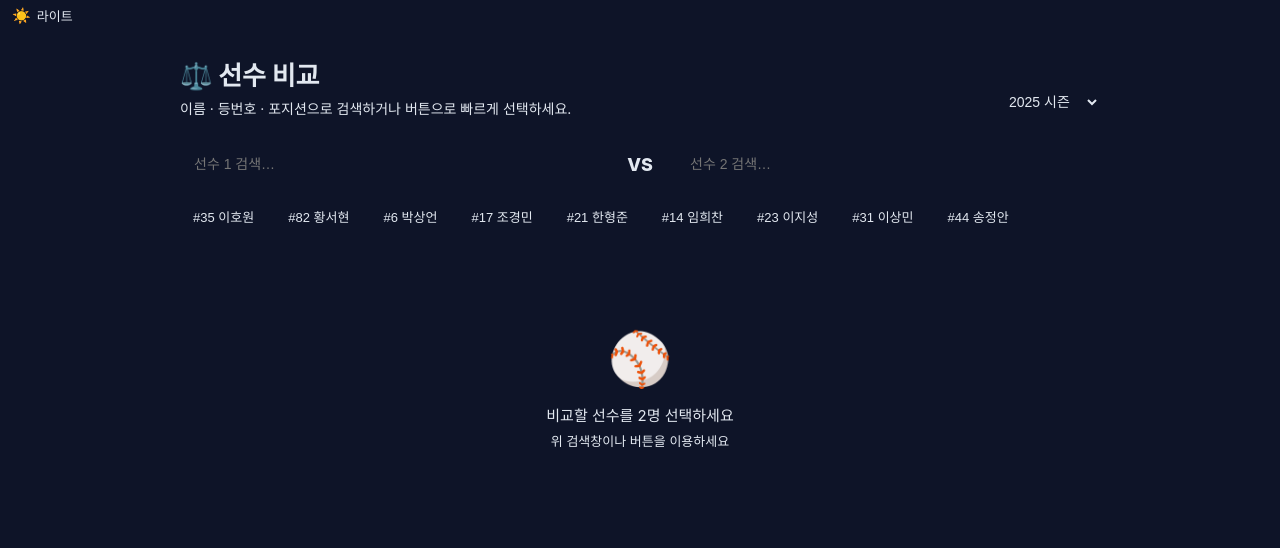
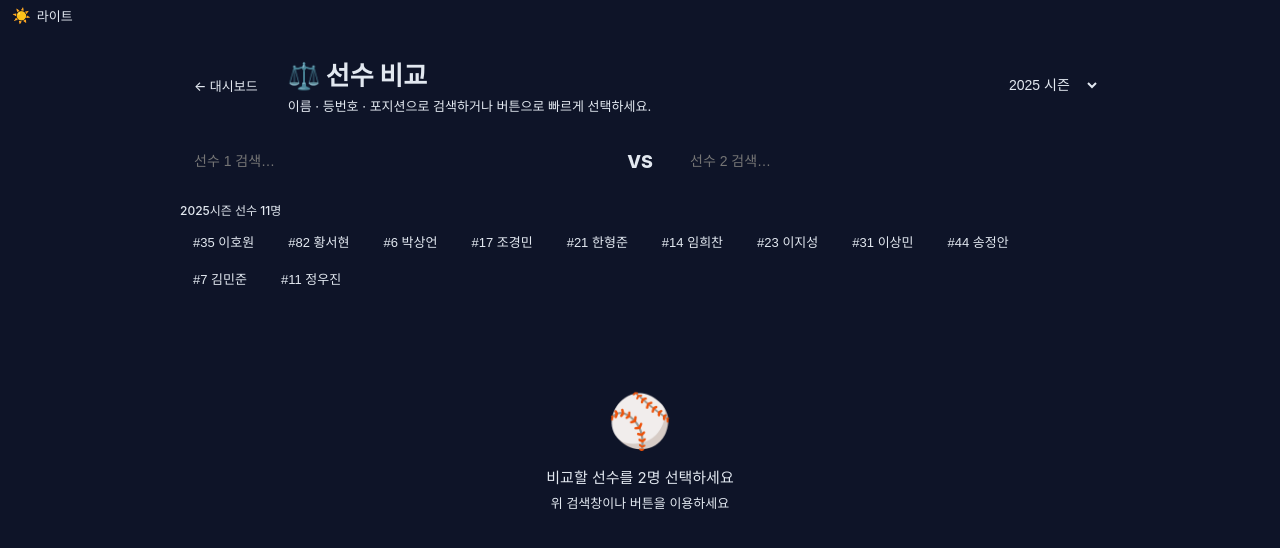
Before and after one commit to SEJINKIM-git/utah-devils-analytics, a Next.js app: page /compare in a window 1280 px wide. Shown: the top 548 px of the page. Built offline with nearby package versions, Linux system fonts and the light colour scheme.

Commit message:
fix: Supabase import 제거, mock 데이터로 대체

```diff
--- a/app/compare/page.tsx
+++ b/app/compare/page.tsx
@@ -63,50 +63,64 @@ interface CalcPitching extends PitchingStat {
   whip: number | null;
 }
 
-// ─── 데이터 페칭 ─────────────────────────────────────────────────────────────
+// ─── 데이터 페칭 (Supabase 연동) ──────────────────────────────────────────────
 
 async function fetchPlayers(): Promise<Player[]> {
-  // ── Supabase 연동 시 주석 해제 ──
-  // const supabase = createClient();
-  // const { data, error } = await supabase
-  //   .from('players')
-  //   .select(`
-  //     id, name, number, position,
-  //     batting_stats(season, at_bats, hits, doubles, triples, home_runs, rbi, walks, strikeouts, runs),
-  //     pitching_stats(season, innings, hits, runs, earned_runs, walks, strikeouts)
-  //   `)
-  //   .order('number');
-  // if (error) throw error;
-  // return (data ?? []) as Player[];
+  /* ── Supabase 연동 시 아래 주석 해제 ──────────────────────────────────
+  import { createClient } from '@/lib/supabase/client';
+  const supabase = createClient();
+  const { data, error } = await supabase
+    .from('players')
+    .select(`
+      id, name, number, position,
+      batting_stats(season, at_bats, hits, doubles, triples, home_runs, rbi, walks, strikeouts, runs),
+      pitching_stats(season, innings, hits, runs, earned_runs, walks, strikeouts)
+    `)
+    .order('number');
+  if (error) throw error;
+  return (data ?? []) as Player[];
+  ─────────────────────────────────────────────────────────────────────── */
 
+  /* ── Mock 데이터 (Supabase 연결 전 테스트용) ── */
   return [
-    { id: 1, name: '이호원', number: 35, position: 'SS',
-      batting_stats:  [{ season: 2025, at_bats: 45, hits: 18, doubles: 4, triples: 1, home_runs: 2, rbi: 12, walks: 8,  strikeouts: 7,  runs: 14 }],
+    { id: 1,  name: '이호원', number: 35, position: 'SS',
+      batting_stats:  [{ season: 2025, at_bats: 45, hits: 18, doubles: 4, triples: 1, home_runs: 2, rbi: 12, walks: 8,  strikeouts: 7,  runs: 14 },
+                       { season: 2024, at_bats: 40, hits: 14, doubles: 3, triples: 0, home_runs: 1, rbi: 9,  walks: 6,  strikeouts: 8,  runs: 11 }],
       pitching_stats: [{ season: 2025, innings: 8,  hits: 6,  runs: 5, earned_runs: 4, walks: 3, strikeouts: 12 }] },
-    { id: 2, name: '황서현', number: 82, position: 'CF',
-      batting_stats:  [{ season: 2025, at_bats: 50, hits: 16, doubles: 3, triples: 0, home_runs: 1, rbi: 8,  walks: 6,  strikeouts: 10, runs: 10 }],
-      pitching_stats: [{ season: 2025, innings: 5,  hits: 4,  runs: 3, earned_runs: 2, walks: 2, strikeouts: 8  }] },
-    { id: 3, name: '박상언', number: 6,  position: 'P',
+    { id: 2,  name: '황서현', number: 82, position: 'CF',
+      batting_stats:  [{ season: 2025, at_bats: 50, hits: 16, doubles: 3, triples: 0, home_runs: 1, rbi: 8,  walks: 6,  strikeouts: 10, runs: 10 },
+                       { season: 2024, at_bats: 44, hits: 13, doubles: 2, triples: 0, home_runs: 0, rbi: 6,  walks: 5,  strikeouts: 9,  runs: 8  }],
+      pitching_stats: [] },
+    { id: 3,  name: '박상언', number: 6,  position: 'P',
       batting_stats:  [{ season: 2025, at_bats: 30, hits: 9,  doubles: 2, triples: 0, home_runs: 0, rbi: 5,  walks: 4,  strikeouts: 6,  runs: 6  }],
-      pitching_stats: [{ season: 2025, innings: 18, hits: 12, runs: 8, earned_runs: 6, walks: 7, strikeouts: 22 }] },
-    { id: 4, name: '조경민', number: 17, position: '3B',
-      batting_stats:  [{ season: 2025, at_bats: 42, hits: 13, doubles: 2, triples: 2, home_runs: 3, rbi: 14, walks: 5,  strikeouts: 9,  runs: 11 }],
+      pitching_stats: [{ season: 2025, innings: 18, hits: 12, runs: 8, earned_runs: 6, walks: 7, strikeouts: 22 },
+                       { season: 2024, innings: 14, hits: 10, runs: 7, earned_runs: 5, walks: 5, strikeouts: 18 }] },
+    { id: 4,  name: '조경민', number: 17, position: '3B',
+      batting_stats:  [{ season: 2025, at_bats: 42, hits: 13, doubles: 2, triples: 2, home_runs: 3, rbi: 14, walks: 5,  strikeouts: 9,  runs: 11 },
+                       { season: 2024, at_bats: 38, hits: 11, doubles: 1, triples: 1, home_runs: 2, rbi: 10, walks: 4,  strikeouts: 7,  runs: 9  }],
       pitching_stats: [] },
-    { id: 5, name: '한형준', number: 21, position: '2B',
+    { id: 5,  name: '한형준', number: 21, position: '2B',
       batting_stats:  [{ season: 2025, at_bats: 38, hits: 11, doubles: 1, triples: 0, home_runs: 1, rbi: 9,  walks: 3,  strikeouts: 8,  runs: 7  }],
       pitching_stats: [] },
-    { id: 6, name: '임희찬', number: 14, position: 'C',
-      batting_stats:  [{ season: 2025, at_bats: 35, hits: 8,  doubles: 2, triples: 0, home_runs: 2, rbi: 7,  walks: 6,  strikeouts: 11, runs: 5  }],
+    { id: 6,  name: '임희찬', number: 14, position: 'C',
+      batting_stats:  [{ season: 2025, at_bats: 35, hits: 8,  doubles: 2, triples: 0, home_runs: 2, rbi: 7,  walks: 6,  strikeouts: 11, runs: 5  },
+                       { season: 2024, at_bats: 30, hits: 7,  doubles: 1, triples: 0, home_runs: 1, rbi: 5,  walks: 4,  strikeouts: 9,  runs: 4  }],
       pitching_stats: [] },
-    { id: 7, name: '이지성', number: 23, position: 'DH',
+    { id: 7,  name: '이지성', number: 23, position: 'DH',
       batting_stats:  [{ season: 2025, at_bats: 40, hits: 14, doubles: 3, triples: 1, home_runs: 1, rbi: 11, walks: 9,  strikeouts: 6,  runs: 9  }],
       pitching_stats: [] },
-    { id: 8, name: '이상민', number: 31, position: 'LF',
+    { id: 8,  name: '이상민', number: 31, position: 'LF',
       batting_stats:  [{ season: 2025, at_bats: 36, hits: 10, doubles: 1, triples: 0, home_runs: 0, rbi: 6,  walks: 5,  strikeouts: 9,  runs: 8  }],
       pitching_stats: [{ season: 2025, innings: 4,  hits: 5,  runs: 4, earned_runs: 4, walks: 3, strikeouts: 5  }] },
-    { id: 9, name: '송정안', number: 44, position: '1B',
+    { id: 9,  name: '송정안', number: 44, position: '1B',
       batting_stats:  [{ season: 2025, at_bats: 32, hits: 8,  doubles: 2, triples: 0, home_runs: 2, rbi: 8,  walks: 7,  strikeouts: 7,  runs: 6  }],
       pitching_stats: [] },
+    { id: 10, name: '김민준', number: 7,  position: 'RF',
+      batting_stats:  [{ season: 2025, at_bats: 28, hits: 7,  doubles: 1, triples: 0, home_runs: 1, rbi: 4,  walks: 3,  strikeouts: 6,  runs: 5  }],
+      pitching_stats: [] },
+    { id: 11, name: '정우진', number: 11, position: 'P',
+      batting_stats:  [],
+      pitching_stats: [{ season: 2025, innings: 12, hits: 9,  runs: 6, earned_runs: 5, walks: 4, strikeouts: 15 }] },
   ];
 }
 
@@ -403,35 +417,58 @@ export default function ComparePage() {
     <div style={{ padding: 32, textAlign: 'center', color: '#ef4444', fontSize: 15 }}>오류: {error}</div>
   );
 
+  /* 선택된 시즌에 기록이 있는 선수만 빠른선택에 표시 */
+  const seasonPlayers = players.filter((p) =>
+    p.batting_stats.some((s) => s.season === season) ||
+    p.pitching_stats.some((s) => s.season === season)
+  );
+
   return (
     <div style={{ minHeight: '100vh', background: 'var(--bg)', padding: '24px 16px' }}>
       <div style={{ maxWidth: 920, margin: '0 auto' }}>
 
         {/* 헤더 */}
-        <div style={{ display: 'flex', alignItems: 'flex-end', justifyContent: 'space-between', flexWrap: 'wrap', gap: 12, marginBottom: 28 }}>
-          <div>
-            <h1 style={{ fontSize: 26, fontWeight: 800, color: 'var(--text)', margin: 0 }}>⚖️ 선수 비교</h1>
-            <p style={{ color: 'var(--text-muted)', marginTop: 6, fontSize: 14 }}>이름 · 등번호 · 포지션으로 검색하거나 버튼으로 빠르게 선택하세요.</p>
+        <div style={{ display: 'flex', alignItems: 'center', justifyContent: 'space-between', flexWrap: 'wrap', gap: 12, marginBottom: 28 }}>
+          <div style={{ display: 'flex', alignItems: 'center', gap: 16 }}>
+            {/* ← 대시보드 버튼 */}
+            <a href="/" style={{
+              display: 'inline-flex', alignItems: 'center', gap: 6,
+              padding: '7px 14px', borderRadius: 10,
+              background: 'var(--card-bg)', border: '1px solid var(--border)',
+              color: 'var(--text-muted)', fontSize: 13, fontWeight: 500,
+              textDecoration: 'none',
+            }}>
+              ← 대시보드
+            </a>
+            <div>
+              <h1 style={{ fontSize: 26, fontWeight: 800, color: 'var(--text)', margin: 0 }}>⚖️ 선수 비교</h1>
+              <p style={{ color: 'var(--text-muted)', marginTop: 4, fontSize: 13 }}>이름 · 등번호 · 포지션으로 검색하거나 버튼으로 빠르게 선택하세요.</p>
+            </div>
           </div>
           <select
             value={season}
-            onChange={(e) => setSeason(Number(e.target.value))}
+            onChange={(e) => { setSeason(Number(e.target.value)); setP1(null); setP2(null); }}
             style={{ background: 'var(--card-bg)', border: '1px solid var(--border)', borderRadius: 8, padding: '7px 14px', color: 'var(--text)', fontSize: 14, cursor: 'pointer', outline: 'none' }}
           >
-            {[2022, 2023, 2024, 2025].map((y) => <option key={y} value={y}>{y} 시즌</option>)}
+            {[2025, 2024, 2023, 2022].map((y) => <option key={y} value={y}>{y} 시즌</option>)}
           </select>
         </div>
 
         {/* 검색창 */}
         <div style={{ display: 'grid', gridTemplateColumns: '1fr 48px 1fr', gap: 12, alignItems: 'center', marginBottom: 20, position: 'relative', zIndex: 100 }}>
-          <PlayerSearch players={players} selected={p1} onSelect={setP1} placeholder="선수 1 검색…" accentColor="#DC2626" excludeId={p2?.id} />
+          <PlayerSearch players={seasonPlayers} selected={p1} onSelect={setP1} placeholder="선수 1 검색…" accentColor="#DC2626" excludeId={p2?.id} />
           <div style={{ textAlign: 'center', fontWeight: 800, color: 'var(--text-dim)', fontSize: 18 }}>VS</div>
-          <PlayerSearch players={players} selected={p2} onSelect={setP2} placeholder="선수 2 검색…" accentColor="#3b82f6" excludeId={p1?.id} />
+          <PlayerSearch players={seasonPlayers} selected={p2} onSelect={setP2} placeholder="선수 2 검색…" accentColor="#3b82f6" excludeId={p1?.id} />
         </div>
 
-        {/* 빠른 선택 */}
+        {/* 빠른 선택 — 해당 시즌 기록 있는 선수만 */}
+        <div style={{ marginBottom: 8 }}>
+          <span style={{ fontSize: 12, color: 'var(--text-dim)', fontWeight: 500 }}>
+            {season}시즌 선수 {seasonPlayers.length}명
+          </span>
+        </div>
         <div style={{ display: 'flex', gap: 8, flexWrap: 'wrap', marginBottom: 32, position: 'relative', zIndex: 1 }}>
-          {players.map((p) => {
+          {seasonPlayers.map((p) => {
             const isP1 = p1?.id === p.id;
             const isP2 = p2?.id === p.id;
             return (
```
